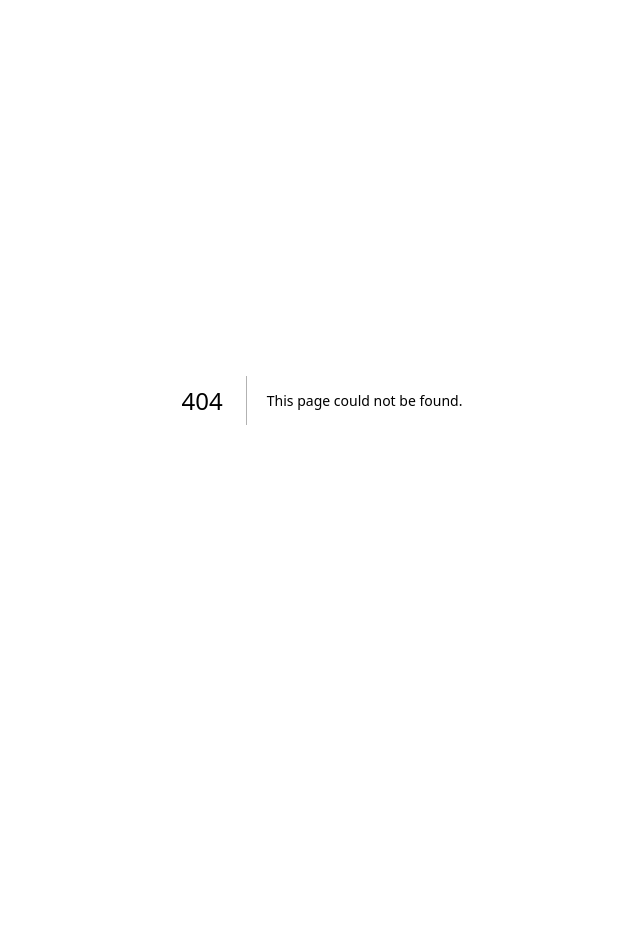
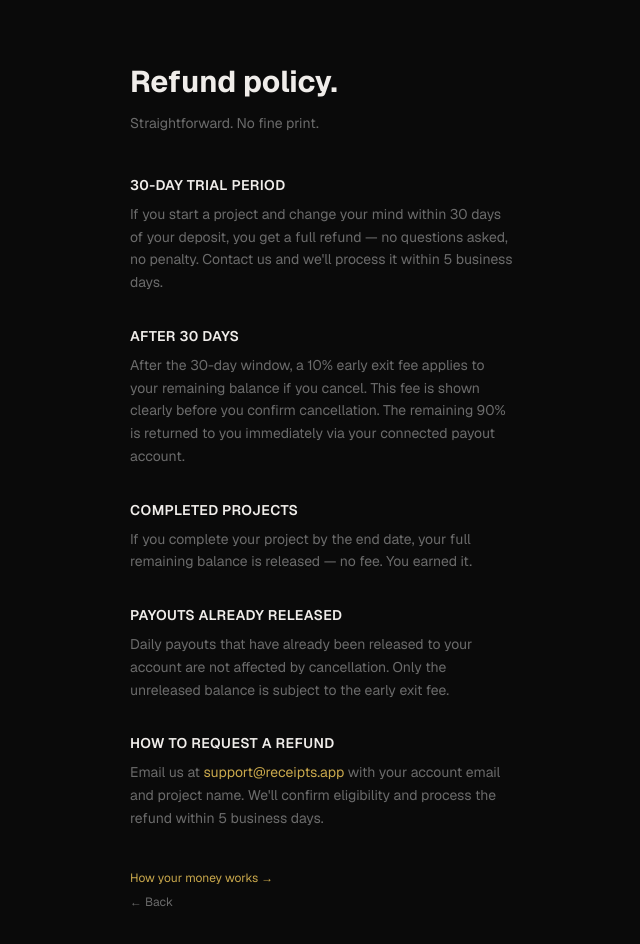
Before and after one commit to deegeeii/receipts, a Next.js app in the folder client/: page /refund-policy in a window 1280 px wide. Before the commit this address had no page. Shown: the top 944 px of the page, without its empty margins (318-958 px from the left). Before the commit the page ends 800 px from the top, so only its background shows below. Built offline with nearby package versions, Linux system fonts and the light colour scheme.

Commit message:
Slice E: how-it-works and refund policy pages, middleware public paths

```diff
--- /dev/null
+++ b/client/src/app/how-it-works/page.tsx
@@ -0,0 +1,98 @@
+// ── IMPORTS ───────────────────────────────────────────────────────────────────
+import Link from "next/link";
+
+// ── PAGE ──────────────────────────────────────────────────────────────────────
+export default function HowItWorksPage() {
+  return (
+    <main className="min-h-screen bg-[#0A0A0A] px-6 py-16">
+      <div className="w-full max-w-sm mx-auto flex flex-col gap-10">
+
+        <div className="flex flex-col gap-3">
+          <h1 className="text-3xl font-bold text-[#F0EDEA]">
+            How your money works.
+          </h1>
+          <p className="text-sm text-[#6B6B6B] leading-relaxed">
+            Plain language. No jargon.
+          </p>
+        </div>
+
+        <div className="flex flex-col gap-8">
+
+          <Section title="Where does my deposit go?">
+            When you commit to a project, your deposit is collected by Stripe —
+            one of the most trusted payment processors in the world. Receipt
+            never holds your money directly. It sits in Stripe&apos;s secure
+            infrastructure until you earn it back.
+          </Section>
+
+          <Section title="How do I earn it back?">
+            Every time you complete a check-in on a work day, a daily payout is
+            released to you. That payout transfers to your connected bank or
+            debit card via Stripe Connect. You set the daily amount when you
+            create the project.
+          </Section>
+
+          <Section title="What if I miss a day?">
+            A missed day&apos;s payout stays in your balance — it rolls over by
+            default. You can choose to donate it to a charity instead. Either
+            way, the money doesn&apos;t disappear. It stays yours unless you
+            choose to give it away.
+          </Section>
+
+          <Section title="What if I cancel early?">
+            If you close a project before the end date, your remaining balance
+            is returned minus a 10% early exit fee. That fee is clearly shown
+            before you confirm. There are no hidden charges.
+          </Section>
+
+          <Section title="Is my money safe?">
+            Yes. Stripe is a licensed money transmitter regulated in the US and
+            internationally. Your funds are held in Stripe&apos;s infrastructure
+            — not in a Receipt bank account. Receipt cannot spend or move your
+            money outside of the rules you agreed to when you started your
+            project.
+          </Section>
+
+          <Section title="What about refunds?">
+            See our{" "}
+            <Link
+              href="/refund-policy"
+              className="text-[#C9A84C] hover:underline"
+            >
+              refund policy
+            </Link>
+            {" "}for full details. The short version: 30 days to get a full
+            refund, 10% fee after that.
+          </Section>
+
+        </div>
+
+        <Link
+          href="/auth/login"
+          className="text-xs text-[#6B6B6B] hover:text-[#F0EDEA] transition-colors"
+        >
+          ← Back
+        </Link>
+
+      </div>
+    </main>
+  );
+}
+
+// ── HELPERS ───────────────────────────────────────────────────────────────────
+function Section({
+  title,
+  children,
+}: {
+  title: string;
+  children: React.ReactNode;
+}) {
+  return (
+    <div className="flex flex-col gap-2">
+      <h2 className="text-sm font-semibold text-[#F0EDEA] uppercase tracking-wide">
+        {title}
+      </h2>
+      <p className="text-sm text-[#6B6B6B] leading-relaxed">{children}</p>
+    </div>
+  );
+}
--- a/client/src/app/projects/new/review/page.tsx
+++ b/client/src/app/projects/new/review/page.tsx
@@ -253,6 +253,24 @@ export default function ReviewAndCommitStep() {
           <p className="text-sm text-[#7B2D2D] text-center">{submitError}</p>
         )}
 
+        <div className="flex justify-center gap-4 pt-2">
+          <a
+            href="/how-it-works"
+            target="_blank"
+            className="text-xs text-[#6B6B6B] hover:text-[#C9A84C] transition-colors"
+          >
+            How your money works
+          </a>
+          <span className="text-xs text-[#3A3A3A]">·</span>
+          <a
+            href="/refund-policy"
+            target="_blank"
+            className="text-xs text-[#6B6B6B] hover:text-[#C9A84C] transition-colors"
+          >
+            Refund policy
+          </a>
+        </div>
+
       </div>
     </main>
   );
--- /dev/null
+++ b/client/src/app/refund-policy/page.tsx
@@ -0,0 +1,95 @@
+// ── IMPORTS ───────────────────────────────────────────────────────────────────
+import Link from "next/link";
+
+// ── PAGE ──────────────────────────────────────────────────────────────────────
+export default function RefundPolicyPage() {
+  return (
+    <main className="min-h-screen bg-[#0A0A0A] px-6 py-16">
+      <div className="w-full max-w-sm mx-auto flex flex-col gap-10">
+
+        <div className="flex flex-col gap-3">
+          <h1 className="text-3xl font-bold text-[#F0EDEA]">
+            Refund policy.
+          </h1>
+          <p className="text-sm text-[#6B6B6B] leading-relaxed">
+            Straightforward. No fine print.
+          </p>
+        </div>
+
+        <div className="flex flex-col gap-8">
+
+          <Section title="30-day trial period">
+            If you start a project and change your mind within 30 days of your
+            deposit, you get a full refund — no questions asked, no penalty.
+            Contact us and we&apos;ll process it within 5 business days.
+          </Section>
+
+          <Section title="After 30 days">
+            After the 30-day window, a 10% early exit fee applies to your
+            remaining balance if you cancel. This fee is shown clearly before
+            you confirm cancellation. The remaining 90% is returned to you
+            immediately via your connected payout account.
+          </Section>
+
+          <Section title="Completed projects">
+            If you complete your project by the end date, your full remaining
+            balance is released — no fee. You earned it.
+          </Section>
+
+          <Section title="Payouts already released">
+            Daily payouts that have already been released to your account are
+            not affected by cancellation. Only the unreleased balance is subject
+            to the early exit fee.
+          </Section>
+
+          <Section title="How to request a refund">
+            Email us at{" "}
+            <a
+              href="mailto:support@receipts.app"
+              className="text-[#C9A84C] hover:underline"
+            >
+              support@receipts.app
+            </a>
+            {" "}with your account email and project name. We&apos;ll confirm
+            eligibility and process the refund within 5 business days.
+          </Section>
+
+        </div>
+
+        <div className="flex flex-col gap-2">
+          <Link
+            href="/how-it-works"
+            className="text-xs text-[#C9A84C] hover:underline"
+          >
+            How your money works →
+          </Link>
+          <Link
+            href="/auth/login"
+            className="text-xs text-[#6B6B6B] hover:text-[#F0EDEA] transition-colors"
+          >
+            ← Back
+          </Link>
+        </div>
+
+      </div>
+    </main>
+  );
+}
+
+// ── HELPERS ───────────────────────────────────────────────────────────────────
+function Section({
+  title,
+  children,
+}: {
+  title: string;
+  children: React.ReactNode;
+}) {
+  return (
+    <div className="flex flex-col gap-2">
+      <h2 className="text-sm font-semibold text-[#F0EDEA] uppercase tracking-wide">
+        {title}
+      </h2>
+      <p className="text-sm text-[#6B6B6B] leading-relaxed">{children}</p>
+    </div>
+  );
+}
--- a/client/src/middleware.ts
+++ b/client/src/middleware.ts
@@ -27,11 +27,17 @@ export async function middleware(request: NextRequest) {
 
   const { data: { user } } = await supabase.auth.getUser();
 
-  if (!user && !request.nextUrl.pathname.startsWith("/auth")) {
+  const publicPaths = ["/auth", "/how-it-works", "/refund-policy"];
+  const isPublic = publicPaths.some((path) =>
+    request.nextUrl.pathname.startsWith(path)
+  );
+
+  if (!user && !isPublic) {
     const url = request.nextUrl.clone();
     url.pathname = "/auth/login";
     return NextResponse.redirect(url);
   }
+
 
   return supabaseResponse;
 }
```
